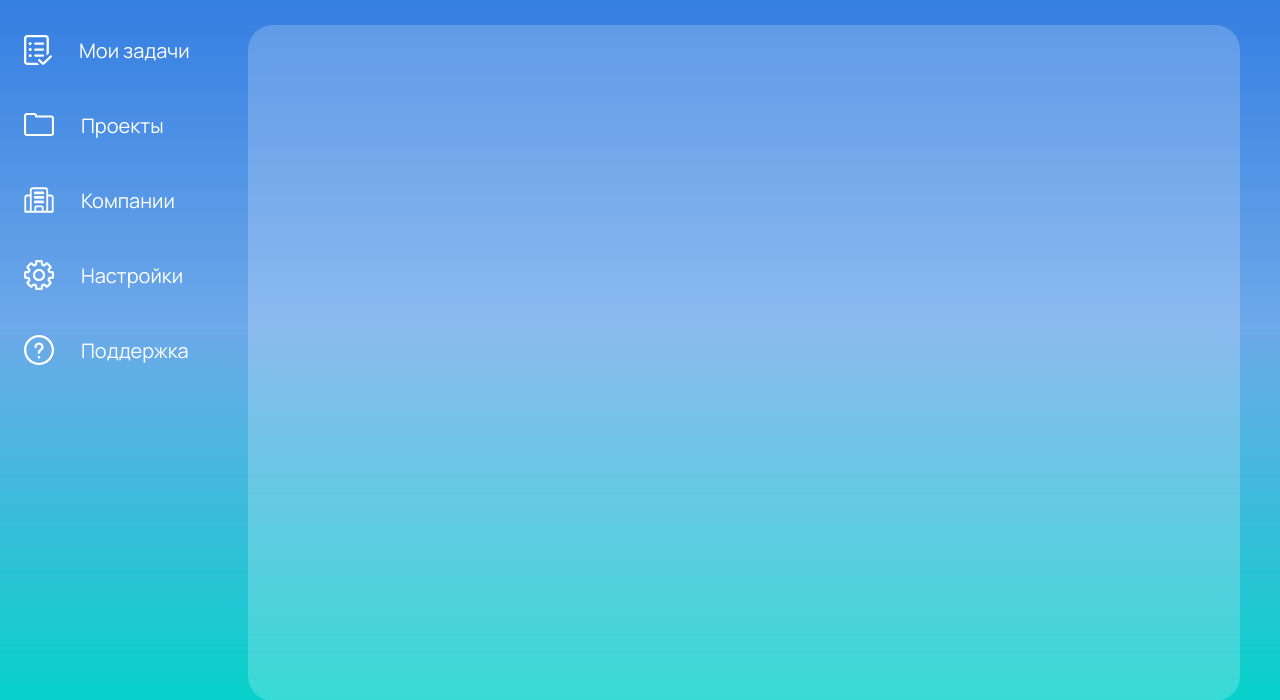
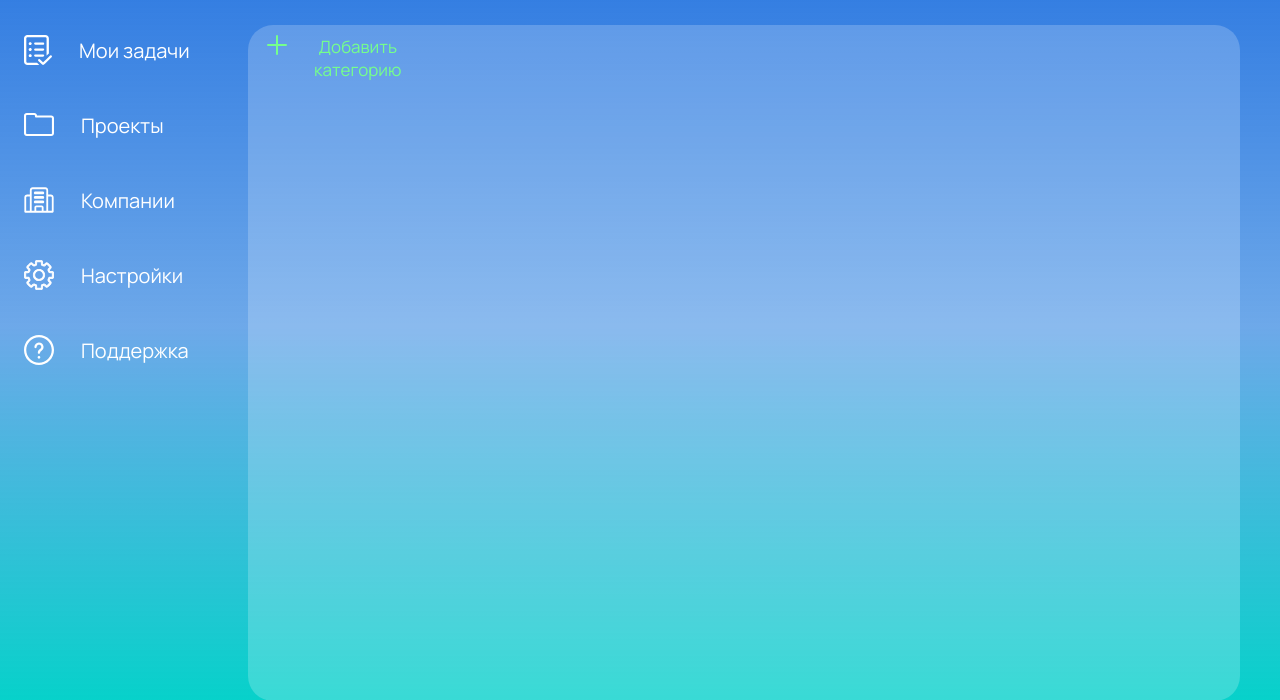
Before and after one commit to Lupuna/QuickHub, a Django app: page /team/taskboard in a window 1280 px wide. Shown: the part 74-774 px from the top of the page. Run offline with Django 4.2, Linux system fonts and the light colour scheme; the visitor is signed in with stand-in values (Sample User, id 1).

Commit message:
Added button 'create category'

```diff
--- a/team/static/css/main_part.css
+++ b/team/static/css/main_part.css
@@ -27,7 +27,7 @@
 }
 
 .card {
-	width: 331px;
+	width: 100%;
 	min-height: 100px;
 	display: flex;
 	flex-direction: column;
@@ -58,7 +58,7 @@
 	border-radius: 10px;
 }
 
-.card__add {
+.card__add, .category__add {
 	display: flex;
 	flex-direction: row;
 	width: 100%;
@@ -99,3 +99,15 @@
 	display: flex;
 	flex-direction: row;
 }
+
+.add_pad {
+	width: 18%;
+	align-content: center;
+	align-items: center;
+}
+
+.category__add:hover {
+	border-radius: 25px 7px 7px 7px;
+	background-color: #ff6633;
+	color: #fff;
+}
--- a/team/templates/team/main_functionality/taskboard.html
+++ b/team/templates/team/main_functionality/taskboard.html
@@ -6,6 +6,16 @@
     <link href="{% static 'css/main_part.css' %}" rel="stylesheet" >
 </head>
 {%block content%}
+    <div class="add_pad">
+        <a href="{% url 'team:create_category' %}">
+            <button class="category__add">
+                <img src="{% static 'img/tasks/plus.svg' %}" style="margin-right: 12px;">
+                <div class="button-text">
+                    Добавить категорию
+                </div>
+            </button>
+        </a>
+    </div>
     <div class="cards">
         {% for cat, tasks in cats.items %}
         <!-- Карточка -->
@@ -15,9 +25,7 @@
                 <div class="category_title">
                     {{ cat.title }}
                 </div>
-                <div class="tripple-dot">
-                    ...
-                </div>
+                <img src="{% static 'img/tasks/tripple-dot.svg'%}">
             </div>
             <button class="card__add">
                 <img src="{% static 'img/tasks/plus.svg' %}" style="margin-right: 12px;">
--- a/team/views.py
+++ b/team/views.py
@@ -132,7 +132,7 @@ class ChoiceParameters(LoginRequiredMixin, FormView):
 class CreateCategory(LoginRequiredMixin, FormView):
     login_url = reverse_lazy('team:login')
     form_class = forms.CategoryCreationForm
-    success_url = reverse_lazy('team:homepage')
+    success_url = reverse_lazy('team:taskboard')
     extra_context = {'title': 'QuickHub: Category-create'}
     template_name = creator
 
@@ -220,7 +220,7 @@ class CreateDepartment(LoginRequiredMixin, utils.ModifiedFormView):
 
 class CreateTaskboard(LoginRequiredMixin, utils.ModifiedFormView):
     login_url = reverse_lazy('team:login')
-    success_url = reverse_lazy('team:homepage')
+    success_url = reverse_lazy('team:taskboard')
     form_class = forms.TaskboardCreationForm
     template_name = creator
     extra_context = {'title': 'QuickHub: Taskboard-creation'}
```
Also changed, not shown: team/static/img/tasks/tripple-dot.svg (added).
